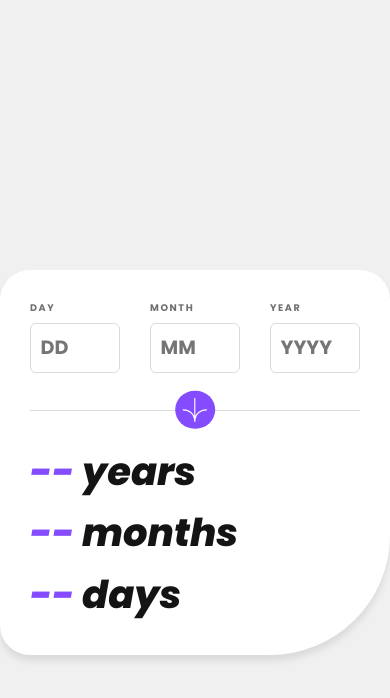
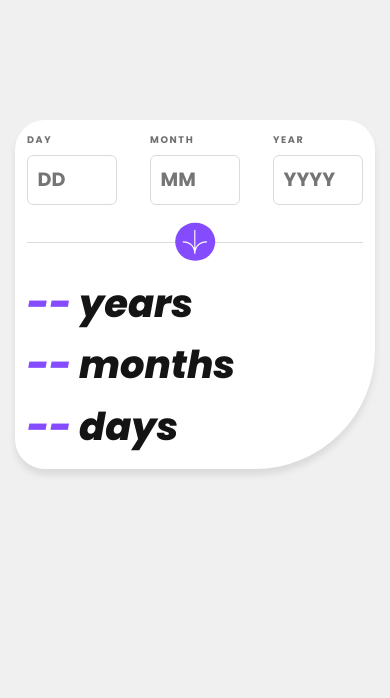
Before and after one commit to thanhhuyen0712/Age-calculator-app, a plain HTML site: page index.html in a window 390 px wide. Drawn offline with nearby package versions, Linux system fonts and the light colour scheme.

Commit message:
Modified media queries

```diff
--- a/style.css
+++ b/style.css
@@ -150,7 +150,7 @@ span.error {
   }
 
   .container {
-    margin: 30rem auto;
+    /* margin: 30rem auto; */
     max-width: 80rem;
   }
 
@@ -173,7 +173,7 @@ span.error {
 
   .container {
     max-width: 65rem;
-    margin: 45rem auto;
+    /* margin: 45rem auto; */
     padding: 5rem;
   }
 
@@ -181,3 +181,16 @@ span.error {
     max-width: 15rem;
   }
 }
+
+/* 544px */
+@media (max-width: 34em) {
+  .container {
+    max-width: 60rem;
+    /* margin: 45rem auto; */
+    padding: 2rem;
+  }
+
+  .form__input {
+    /* max-width: 12rem; */
+  }
+}
```
